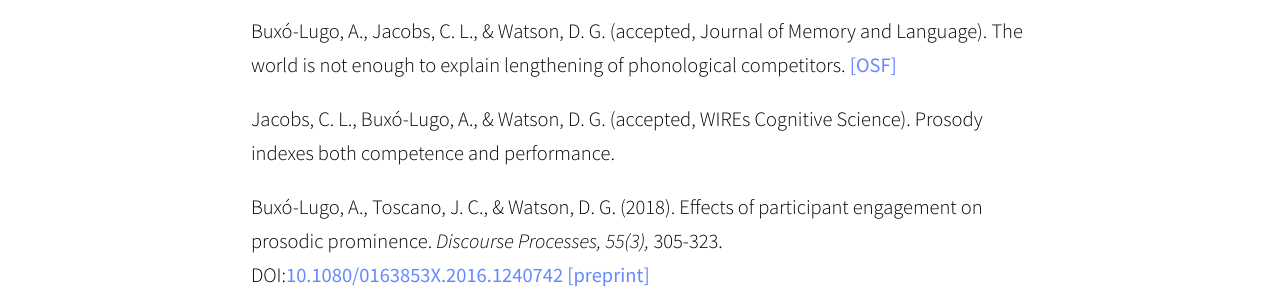
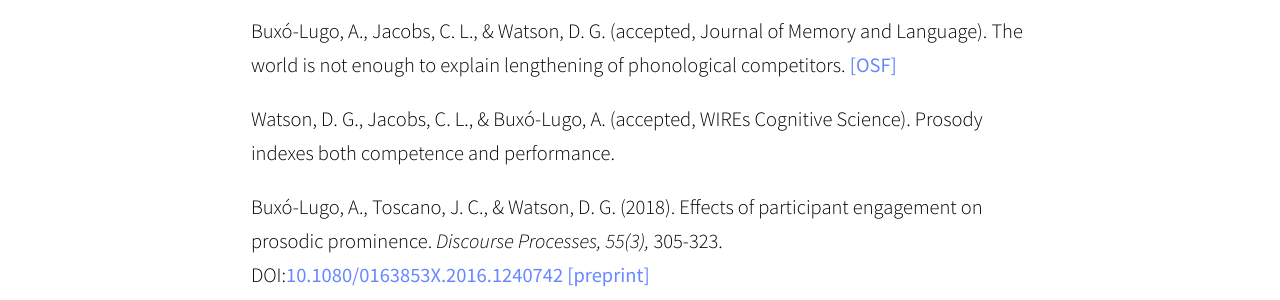
Before and after one commit to abuxolugo/abuxolugo.github.io, a Jekyll site: the page built from publications.md, in a window 1280 px wide and 900 px high. Shown: the part 322-622 px from the top of the window. Built offline with Jekyll 4.4.1, drawn with Linux system fonts in a browser that asks for light colours; some web fonts are replaced.

```diff
--- a/publications.md
+++ b/publications.md
@@ -6,7 +6,7 @@ permalink: /publications/
 
 Buxó-Lugo, A., Jacobs, C. L., & Watson, D. G. (accepted, Journal of Memory and Language). The world is not enough to explain lengthening of phonological competitors. [[OSF]](https://osf.io/ef5wu/)
 
-Jacobs, C. L., Buxó-Lugo, A., & Watson, D. G. (accepted, WIREs Cognitive Science). Prosody indexes both competence and performance.
+Watson, D. G., Jacobs, C. L., & Buxó-Lugo, A. (accepted, WIREs Cognitive Science). Prosody indexes both competence and performance.
 
 Buxó-Lugo, A., Toscano, J. C., & Watson, D. G. (2018). Effects of participant engagement on prosodic prominence. *Discourse Processes, 55(3),* 305-323. DOI:[10.1080/0163853X.2016.1240742](https://doi.org/10.1080/0163853X.2016.1240742) [[preprint]]({{site.baseurl}}/assets/Minecraft_Preprint.pdf)
 
```
